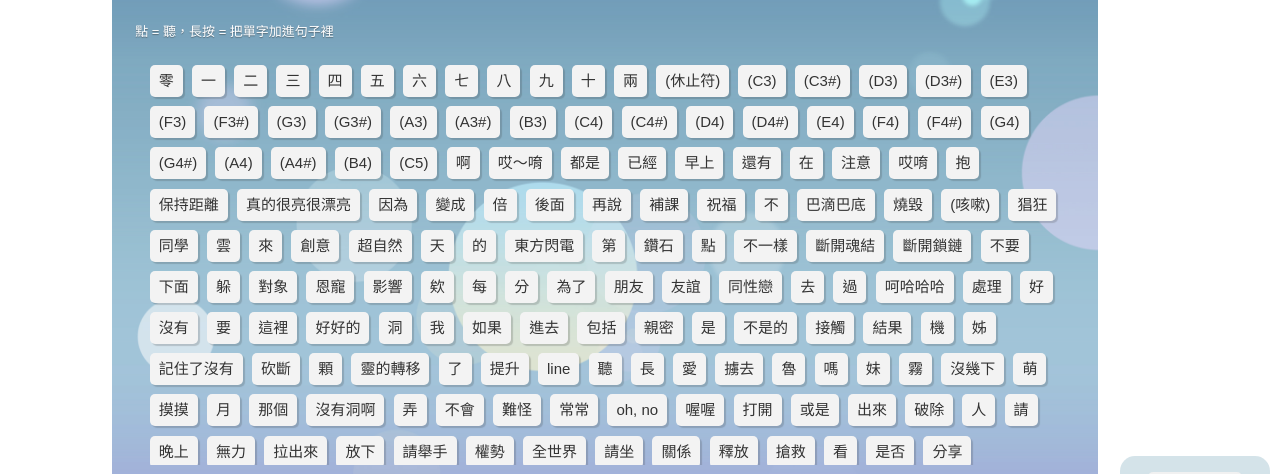
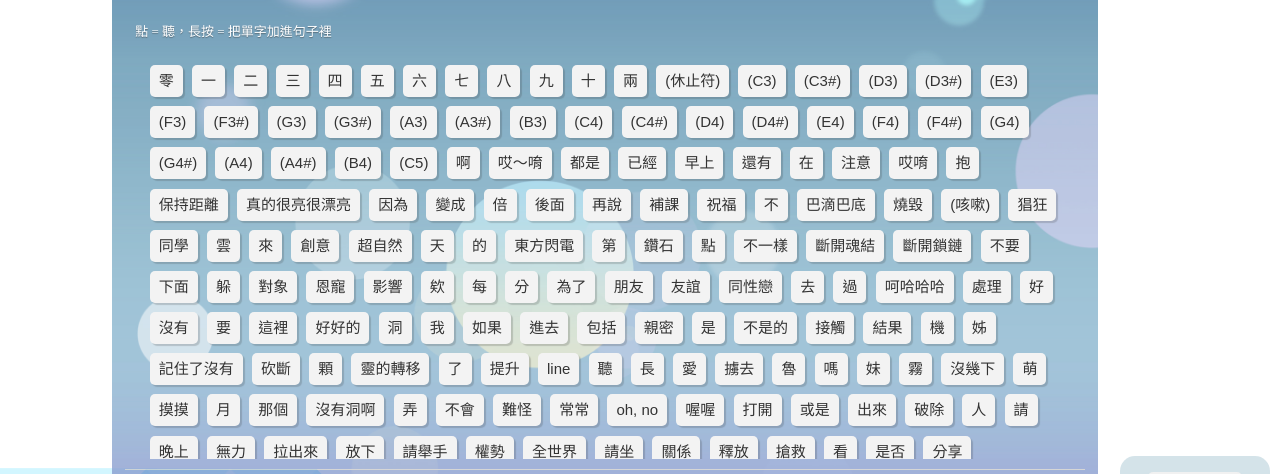
Before and after one commit to cornguo/cornguo.github.io, a plain HTML site: page mjcount/index.html in a window 1280 px wide. Shown: the part 94-568 px from the top of the page. Drawn offline with nearby package versions, Linux system fonts and the light colour scheme.

Commit message:
sync with main project

```diff
--- a/mjcount/css/screen.css
+++ b/mjcount/css/screen.css
@@ -17,6 +17,7 @@ time, mark, audio, video {
   font: inherit;
   font-size: 100%;
   vertical-align: baseline;
+  font-family: 'iLiHei', 'LiHei Pro', 'WenQuanYi Micro Hei', 'Microsoft JhengHei', 'Arial Unicode MS';
 }
 
 html {
@@ -114,7 +115,7 @@ body article div.container span {
 body article div#buttons {
   padding: 10px;
   padding-bottom: 15px;
-  height: 30em;
+  height: 29.5em;
   overflow-y: scroll;
   overflow-x: hidden;
 }
```
